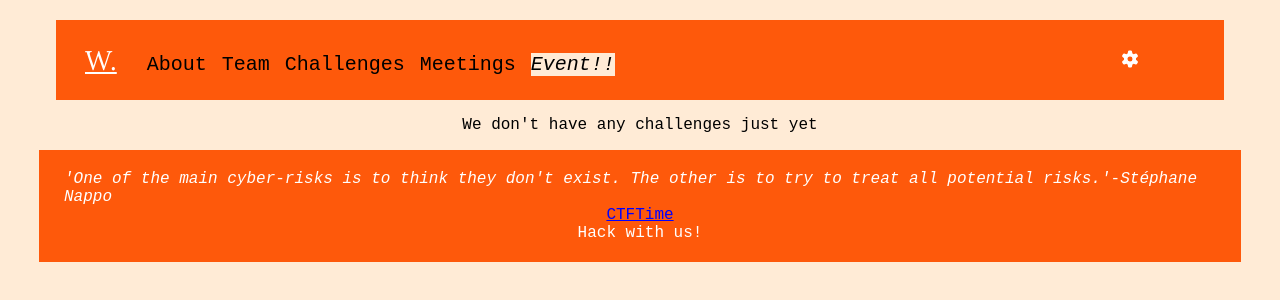
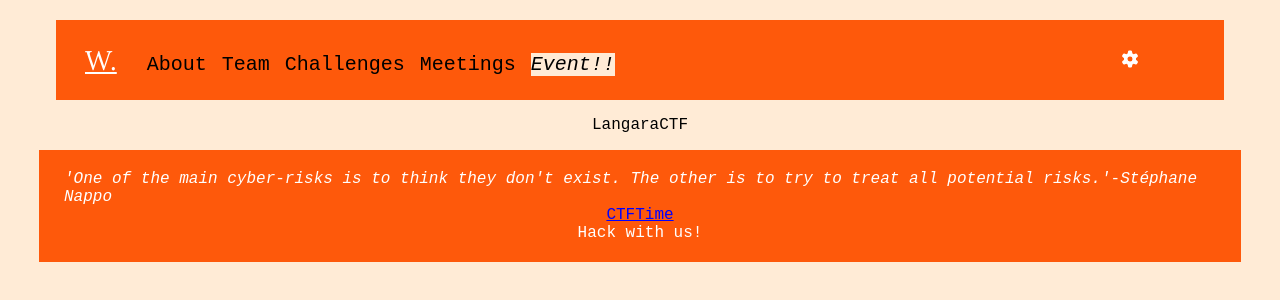
Before and after one commit to Longisrealll/cyberSecProj, a React (Vite) app in the folder wangara/: page /challenges in a window 1280 px wide. Shown: the top 300 px of the page. Built offline with nearby package versions, Linux system fonts and the light colour scheme; a web font is replaced by a local one.

Commit message:
updated info summer

```diff
--- a/wangara/src/AllPages/CHallenges.jsx
+++ b/wangara/src/AllPages/CHallenges.jsx
@@ -9,29 +9,7 @@ export function ChallengesPage({mode, setMode}){
         return(
         <section className='overallBackground h1InChallenges'>
             <Navbar mode={mode} setMode={setMode} />
-            <p>We don't have any challenges just yet</p>
-            {/* <h1>Challenges</h1>
-            <div className="nameSpce">
-                <h2>Challenge name</h2>
-                <h4>Author: </h4>
-                <p>Description: </p>
-            </div>
-            <div className="nameSpce">
-                <h2>Challenge name</h2>
-                <h4>Author: </h4>
-                <p>Description: </p>
-            </div>
-            <h1>Writeups</h1>
-            <div className="nameSpce">
-                <h2>Challenge name</h2>
-                <h4>Author: </h4>
-                <p>Description: </p>
-            </div>
-            <div className="nameSpce">
-                <h2>Challenge name</h2>
-                <h4>Author: </h4>
-                <p>Description: </p>
-            </div> */}
+            <p>LangaraCTF</p>
             <FooterHere />
         </section>
     )
--- a/wangara/src/AllPages/LangaraCtf.jsx
+++ b/wangara/src/AllPages/LangaraCtf.jsx
@@ -14,8 +14,8 @@ export function EventPage({mode, setMode}){
                     <h2 className="promotionNoHov"><i><strong>LangaraCTF!!!</strong></i></h2>
                     {/* <h3>LangaraCTF will be held soon!!!</p> */}
                     <h4>Duration: 48 hours, 20-21 Febuary</h4>
-                    <p>For more detail, please visit: <a href="https://2026.langaractf.org/" >2026.langaractf.org</a> <i>Expired</i></p>
-                    <p>LangaraCTF on Langara page: <a href="https://langara.ca/news-events/events/cybersecurity-capture-flag-competition">LangaraCTF</a> <i>Expired</i></p>
+                    <p>For more detail, please visit: <a href="#" >2026.langaractf.org</a> <i>Expired</i></p>
+                    <p>LangaraCTF on Langara page: <a href="https://langara.ca/news-events/events/cybersecurity-capture-flag-competition">LangaraCTF</a></p>
                 </div>
             </div>
             <FooterHere />
--- a/wangara/src/AllPages/MeetingPage.jsx
+++ b/wangara/src/AllPages/MeetingPage.jsx
@@ -15,18 +15,17 @@ export function MeetingPages({mode, setMode}){
             ---------------------------
             <h2>In person</h2>
             <figcaption>(Create taglines, weekly competitions, tutorship, discussions, strats,...)</figcaption>
-            <p><strong>TIME: </strong>SATURDAY | 11:30 am - 4:00 pm</p>
-            <p><strong>LOCATION: </strong>Langara Library | L215 (Do not enter Library) </p>
+            <p><strong>TIME: </strong>FRIDAY | 10:00 am - 4:00 pm</p>
+            <p><strong>LOCATION: </strong>TBD </p>
             ---------------------------
             <h2>Online</h2>
-            <figcaption>(Grind CTF/writeups, keeping up with leader board)</figcaption>
-            <p><strong>TIME: </strong>DAILY | 9:30 pm - 10:00 pm <i>(Not strict hours, just hop on and off)</i></p>
+            {/* <figcaption>(Grind CTF/writeups, keeping up with leader board)</figcaption> */}
+            <p><strong>TIME: </strong>WEEKDAYS ONLY | 6:00 pm - 10:00 pm <i>(Not strict hours, just hop on and off)</i></p>
             <p><strong>LOCATION: </strong>Discord #Grind Chamber</p>
             ---------------------------
             <p>More information, please contact us through: </p>
             <div className="allIcons">
                 <a href="mailto:alam77@mylangara.ca"><FontAwesomeIcon icon={faEnvelope}></FontAwesomeIcon></a>
-                { /*<a href="https://discord.gg/tKGMpMjhtm"><FontAwesomeIcon icon={faDiscord}></FontAwesomeIcon></a>*/ }
                 <a href="https://www.instagram.com/wangaractf/"><FontAwesomeIcon icon={faInstagram}></FontAwesomeIcon></a>
             </div>
         </section>
--- a/wangara/src/AllPages/MemberList.jsx
+++ b/wangara/src/AllPages/MemberList.jsx
@@ -94,7 +94,6 @@ export function MemberList({mode, setMode}){
                     <p>N/A</p>
                 </div>
             </div>
-            <h2>Retired Members</h2><p class="quote"><i>"The beautiful journey of today can only begin when we learn to let go of yesterday."-Steve Maraboli</i></p>
             <div className="profileDiv">
                 <div className="pfpMar">
                     <img src={tree} alt="Data not av"></img>
```
